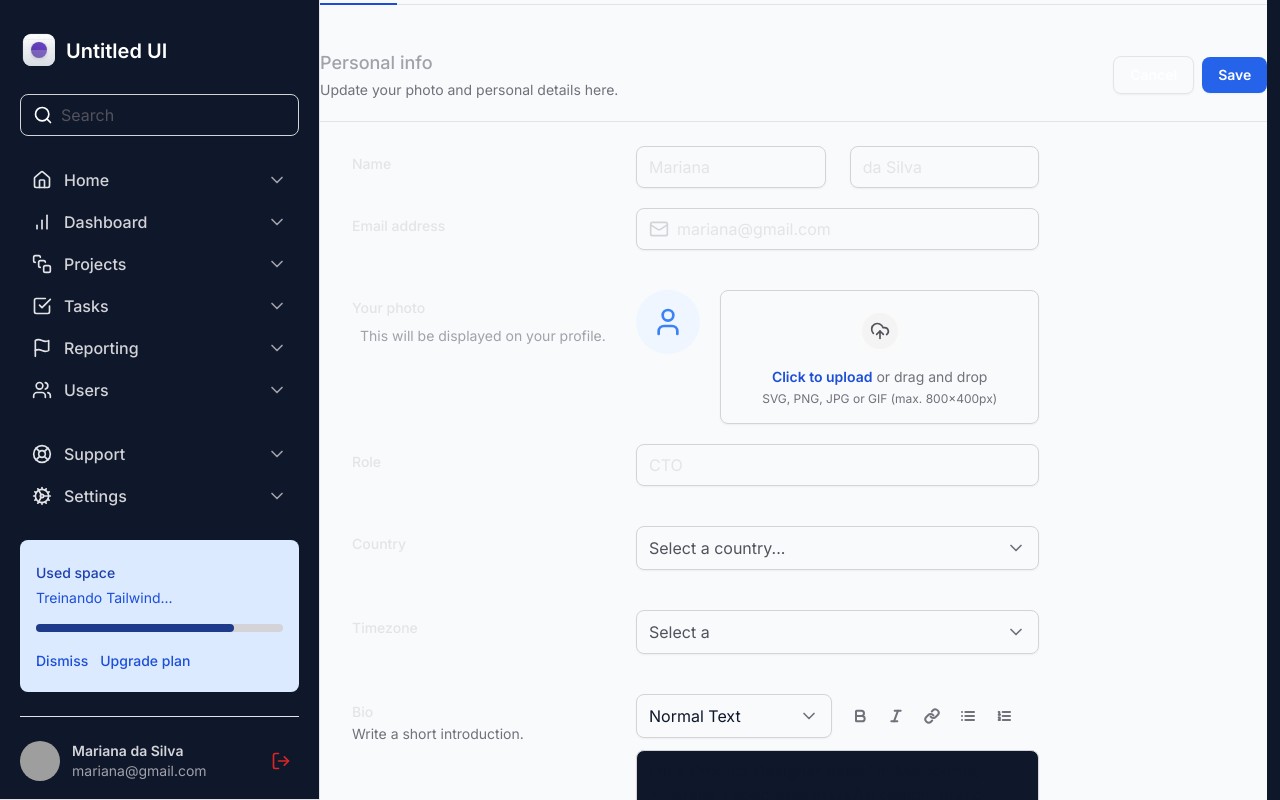
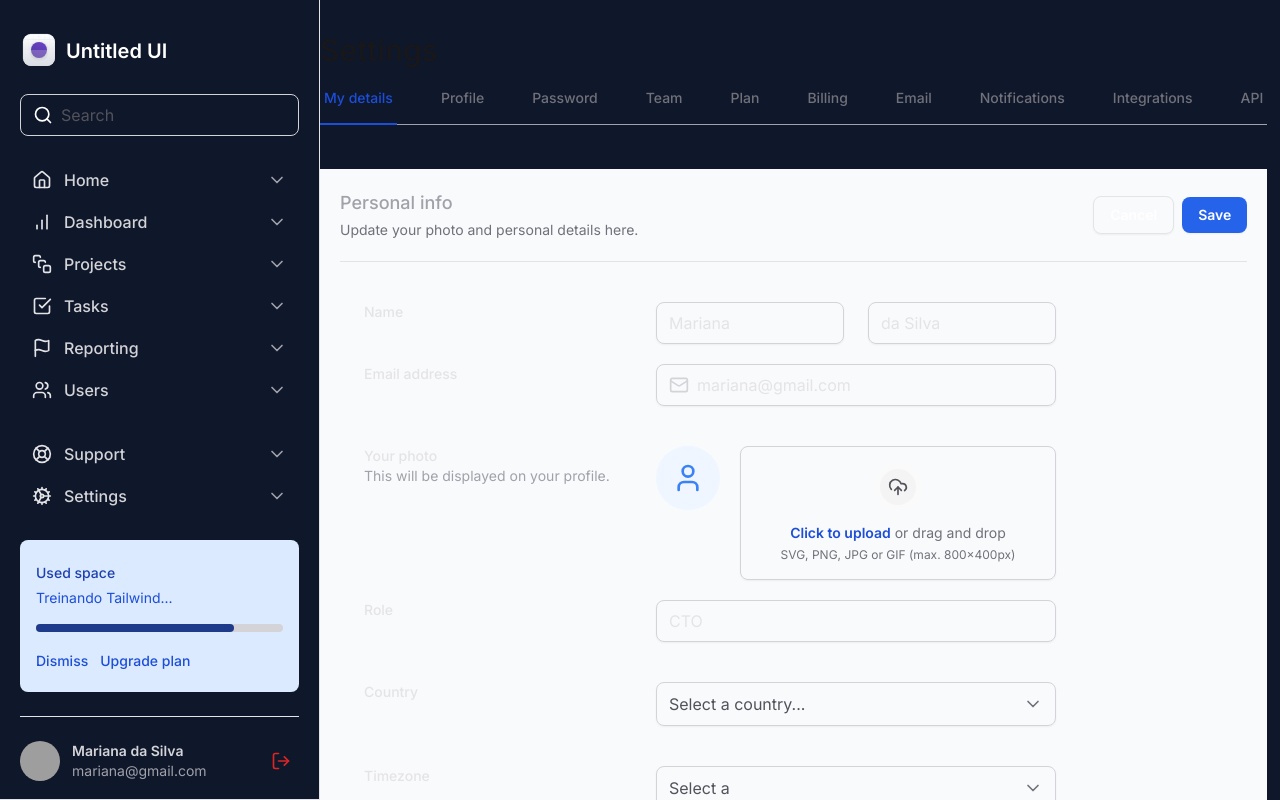
Before and after one commit to larads/ignite-tailwind, a Next.js app: page / in a window 1280 px wide. Shown: the top 800 px of the page. Built offline with nearby package versions, Linux system fonts and the light colour scheme; grey boxes are pictures that could not be loaded.

Commit message:
🦄 refactor: Responsibility Form

```diff
--- a/package.json
+++ b/package.json
@@ -11,6 +11,7 @@
   "dependencies": {
     "@formkit/auto-animate": "^0.8.2",
     "@radix-ui/react-collapsible": "^1.0.3",
+    "@radix-ui/react-scroll-area": "^1.0.5",
     "@radix-ui/react-select": "^2.0.0",
     "@radix-ui/react-tabs": "^1.0.4",
     "framer-motion": "^11.1.3",
--- a/src/app/layout.tsx
+++ b/src/app/layout.tsx
@@ -18,9 +18,9 @@ export default function RootLayout({
   return (
     <html lang="en" className="antialiased">
       <body className={inter.className}>
-        <div className="grid min-h-screen grid-cols-app bg-slate-900">
+        <div className="grid min-h-screen bg-slate-900 lg:grid lg:grid-cols-app">
           <Sidebar />
-          <main className="px-4 pb-12 pt-24 lg:col-start-2 lg:px-8 lg:pt-8">
+          <main className="max-w-[100vw] px-4 pb-12 pt-24 lg:col-start-2 lg:px-8 lg:pt-8">
             {children}
           </main>
         </div>
--- a/src/app/page.tsx
+++ b/src/app/page.tsx
@@ -9,12 +9,18 @@ import { Button } from '@/components/Button'
 
 export default function Home() {
   return (
-    <div className="-mt-16 flex flex-col bg-slate-50 text-slate-900 dark:bg-slate-900 dark:text-slate-100">
+    <>
+      <h1 className="mb-5 text-3xl font-medium text-zinc-900 dark:text-zinc-100">
+        Settings
+      </h1>
       <SettingsTabs />
       <div className="mt-6 flex flex-col">
-        <div className="flex items-center justify-between border-b border-zinc-200 pb-5">
+        <div className=" flex flex-col gap-4 border-b bg-slate-50 p-5 text-slate-900 dark:bg-slate-900 dark:text-slate-100">
+          <div className="flex flex-col justify-between gap-4 border-b border-zinc-200 pb-5 lg:flex-row lg:items-center">
             <div className="space-y-1">
-            <h2 className="text-lg font-medium text-zinc-400">Personal info</h2>
+              <h2 className="text-lg font-medium text-zinc-400">
+                Personal info
+              </h2>
               <span className="text-sm text-zinc-500">
                 Update your photo and personal details here.
               </span>
@@ -35,7 +41,7 @@ export default function Home() {
             <div className="grid grid-cols-form gap-3">
               <label
                 htmlFor="firstName"
-              className="m-2 text-sm font-medium text-zinc-200"
+                className=" text-sm font-medium text-zinc-200"
               >
                 Name
               </label>
@@ -53,7 +59,7 @@ export default function Home() {
             <div className="grid grid-cols-form gap-3">
               <label
                 htmlFor="email"
-              className="m-2 text-sm font-medium text-zinc-200"
+                className=" text-sm font-medium text-zinc-200"
               >
                 Email address
               </label>
@@ -71,10 +77,10 @@ export default function Home() {
             <div className="grid grid-cols-form gap-3 pt-5">
               <label
                 htmlFor="photo"
-              className="m-2 text-sm font-medium text-zinc-200"
+                className="text-sm font-medium text-zinc-200"
               >
                 Your photo
-              <span className="m-2 block text-sm font-normal text-zinc-400">
+                <span className=" block text-sm font-normal text-zinc-400">
                   This will be displayed on your profile.
                 </span>
               </label>
@@ -90,7 +96,7 @@ export default function Home() {
             <div className="grid grid-cols-form gap-3">
               <label
                 htmlFor="role"
-              className="m-2 text-sm font-medium text-zinc-200"
+                className="text-sm font-medium text-zinc-200"
               >
                 Role
               </label>
@@ -102,7 +108,7 @@ export default function Home() {
             <div className="grid grid-cols-form gap-3 pt-5">
               <label
                 htmlFor="country"
-              className="m-2 text-sm font-medium text-zinc-200"
+                className="text-sm font-medium text-zinc-200"
               >
                 Country
               </label>
@@ -115,7 +121,7 @@ export default function Home() {
             <div className="grid grid-cols-form gap-3 pt-5">
               <label
                 htmlFor="timezone"
-              className="m-2 text-sm font-medium text-zinc-200"
+                className="text-sm font-medium text-zinc-200"
               >
                 Timezone
               </label>
@@ -125,7 +131,10 @@ export default function Home() {
                     value="utc8"
                     text="Pacific Standard Time (UTC-08:00)"
                   />
-                <SelectItem value="utc3" text="America São Paulo (UTC-03:00)" />
+                  <SelectItem
+                    value="utc3"
+                    text="America São Paulo (UTC-03:00)"
+                  />
                 </Select>
               </Select>
             </div>
@@ -133,7 +142,7 @@ export default function Home() {
             <div className="grid grid-cols-form gap-3 pt-5">
               <label
                 htmlFor="bio"
-              className="m-2 text-sm font-medium text-zinc-200"
+                className="text-sm font-medium text-zinc-200"
               >
                 Bio
                 <span className="mt-0.5 block text-sm font-normal text-zinc-500">
@@ -156,7 +165,10 @@ export default function Home() {
                       <Bold className="h-4 w-4 text-zinc-500" strokeWidth={3} />
                     </Button>
                     <Button type="button" variant="ghost">
-                    <Italic className="h-4 w-4 text-zinc-500" strokeWidth={3} />
+                      <Italic
+                        className="h-4 w-4 text-zinc-500"
+                        strokeWidth={3}
+                      />
                     </Button>
                     <Button type="button" variant="ghost">
                       <Link className="h-4 w-4 text-zinc-500" strokeWidth={3} />
@@ -184,7 +196,7 @@ export default function Home() {
             <div className="grid grid-cols-form gap-3 bg-slate-900 pt-5">
               <label
                 htmlFor="projects"
-              className="m-2 text-sm font-medium text-white"
+                className="text-sm font-medium text-white"
               >
                 Portfolio projects
                 <span className="mt-0.5 block text-sm font-normal text-zinc-500">
@@ -205,5 +217,6 @@ export default function Home() {
           </form>
         </div>
       </div>
+    </>
   )
 }
--- a/src/components/SettingsTabs/index.tsx
+++ b/src/components/SettingsTabs/index.tsx
@@ -1,6 +1,7 @@
 'use client'
 
 import * as Tabs from '@radix-ui/react-tabs'
+import * as ScrollArea from '@radix-ui/react-scroll-area'
 import { TabItem } from './TabItem'
 import { useState } from 'react'
 
@@ -9,7 +10,9 @@ export function SettingsTabs() {
 
   return (
     <Tabs.Root value={currentTab} onValueChange={setCurrentTab}>
-      <Tabs.List className="mb-5 flex w-full gap-10 border-b border-zinc-200">
+      <ScrollArea.Root className="w-full bg-slate-900" type="scroll">
+        <ScrollArea.Viewport className="w-full overflow-x-scroll bg-slate-900">
+          <Tabs.List className="mb-5 flex w-full gap-10 border-b border-zinc-400">
             <TabItem
               value="tab1"
               title="My details"
@@ -25,8 +28,16 @@ export function SettingsTabs() {
               title="Password"
               isSelected={currentTab === 'tab3'}
             />
-        <TabItem value="tab4" title="Team" isSelected={currentTab === 'tab4'} />
-        <TabItem value="tab5" title="Plan" isSelected={currentTab === 'tab5'} />
+            <TabItem
+              value="tab4"
+              title="Team"
+              isSelected={currentTab === 'tab4'}
+            />
+            <TabItem
+              value="tab5"
+              title="Plan"
+              isSelected={currentTab === 'tab5'}
+            />
             <TabItem
               value="tab6"
               title="Billing"
@@ -53,6 +64,14 @@ export function SettingsTabs() {
               isSelected={currentTab === 'tab10'}
             />
           </Tabs.List>
+        </ScrollArea.Viewport>
+        <ScrollArea.Scrollbar
+          className="flex h-0.5 translate-y-1.5 touch-none select-none flex-col bg-zinc-100"
+          orientation="horizontal"
+        >
+          <ScrollArea.Thumb className="relative flex-1 rounded-lg bg-zinc-300" />
+        </ScrollArea.Scrollbar>
+      </ScrollArea.Root>
     </Tabs.Root>
   )
 }
```
Also changed, not shown: 1 other file (tests, documents, lock files or other folders). Lines whose indentation alone changed are shown as unchanged.
